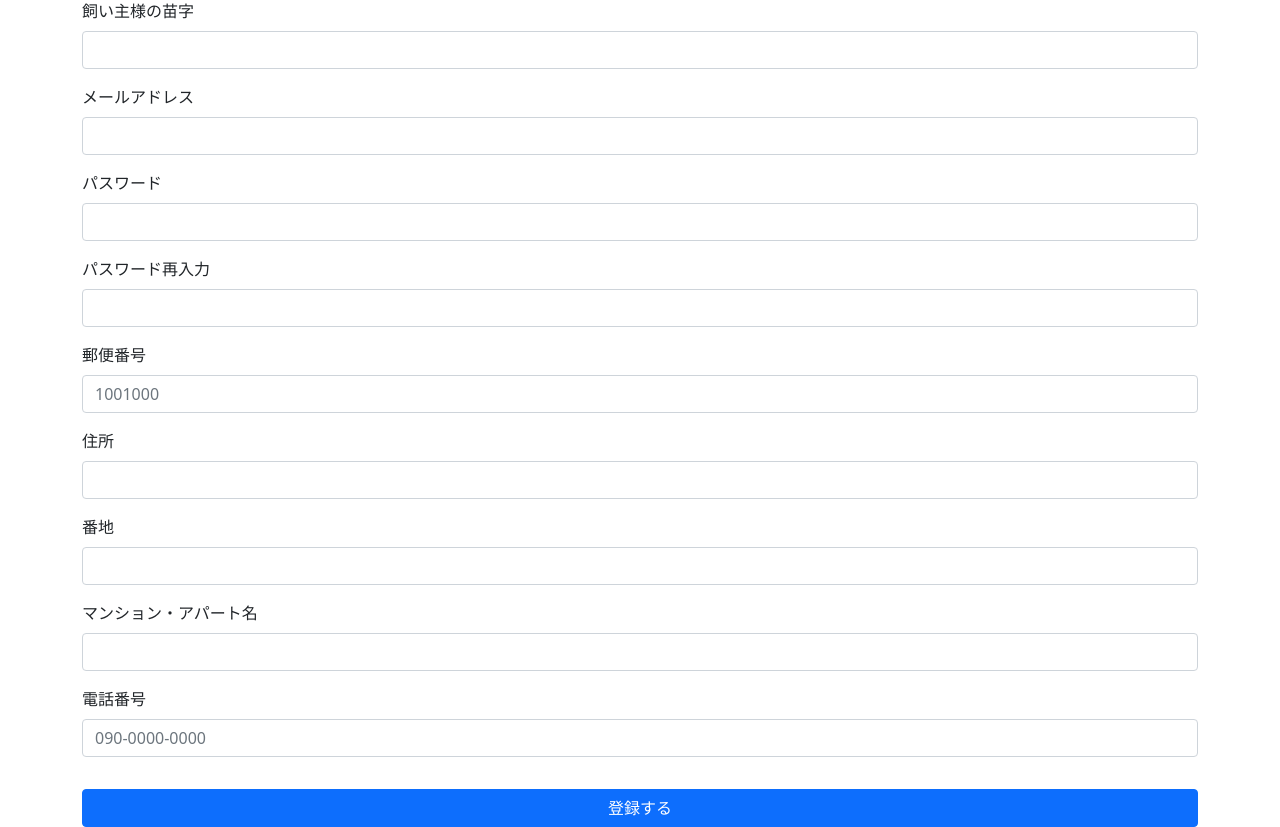
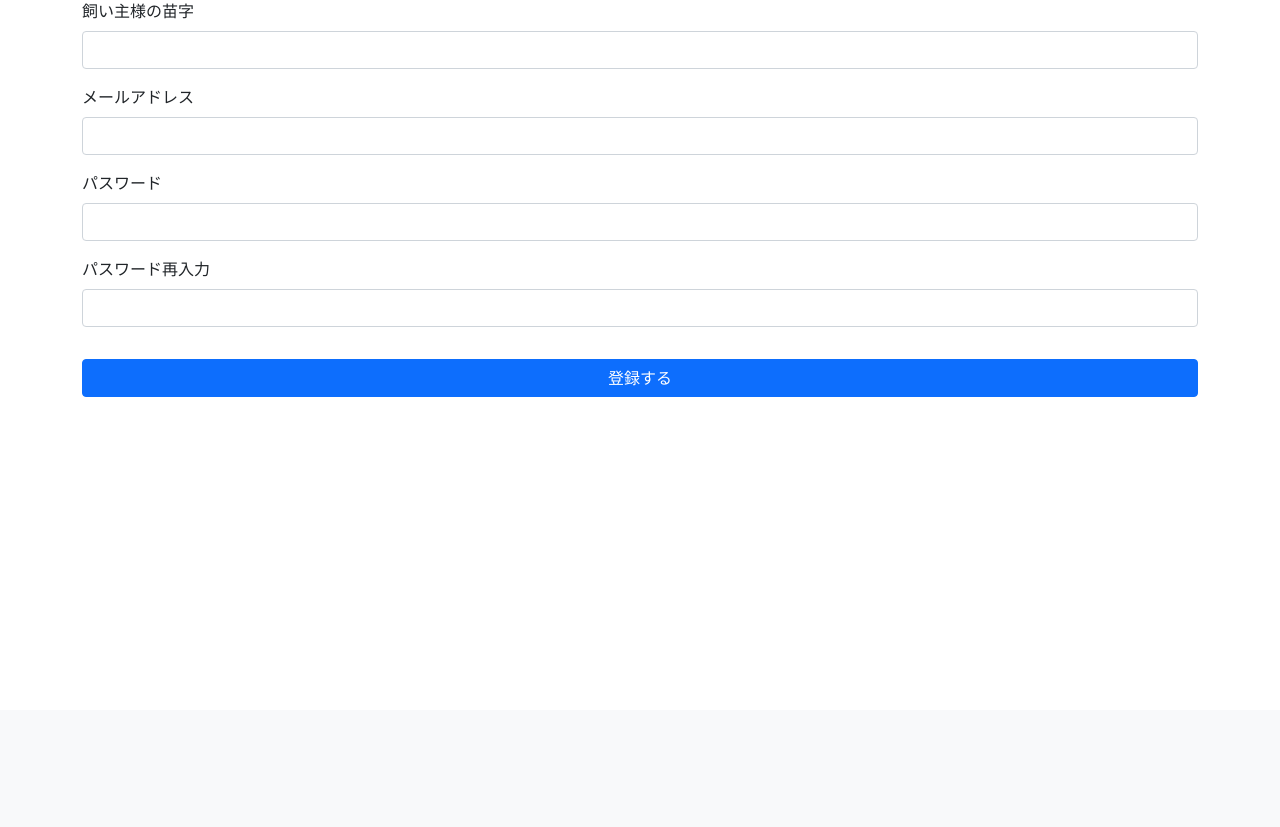
Before and after one commit to mtksugi/PetCalendar, a Django app: template templates/accounts/regist_user.html in a window 1280 px wide. Shown: the part 90-917 px from the top of the page. After the commit the page ends 487 px from the top, so only its background shows below. Run offline with Django 3.2, Linux system fonts and the light colour scheme; the template is opened without the code that fills it: values that come from a table or form of the project are taken from there, others are empty; parts of the project's set-up code (start-up, migrations or seed data) failed here and were passed over; some libraries are stand-ins or nearby versions.

Commit message:
住所関連非表示

```diff
--- a/accounts/forms.py
+++ b/accounts/forms.py
@@ -10,11 +10,11 @@ class RegistUserForm(forms.ModelForm):
     confirm_password = forms.CharField(label='パスワード再入力', widget=forms.PasswordInput(attrs={'class':'form-control'}))
 
     username = forms.CharField(label='飼い主様の苗字', widget=forms.TextInput(attrs={'class':'form-control'}))
-    zip_code = forms.CharField(label="郵便番号", widget=forms.TextInput(attrs={'placeholder': '1001000', 'class':'form-control'}))
-    address1 = forms.CharField(label="住所", widget=forms.TextInput(attrs={'class':'form-control'}))
+    zip_code = forms.CharField(label="郵便番号", required=False, widget=forms.TextInput(attrs={'placeholder': '1001000', 'class':'form-control'}))
+    address1 = forms.CharField(label="住所", required=False, widget=forms.TextInput(attrs={'class':'form-control'}))
     address2 = forms.CharField(label="番地", required=False, widget=forms.TextInput(attrs={'class':'form-control'}))
     address3 = forms.CharField(label="マンション・アパート名", required=False, widget=forms.TextInput(attrs={'class':'form-control'}))
-    phone_number = forms.CharField(label="電話番号", widget=forms.TextInput(attrs={'placeholder': '090-0000-0000', 'class':'form-control'}))
+    phone_number = forms.CharField(label="電話番号", required=False, widget=forms.TextInput(attrs={'placeholder': '090-0000-0000', 'class':'form-control'}))
 
     field_order = ['username', 'email', 'password', 'confirm_password', 'zip_code', 'address1', 'address2', 'address3', 'phone_number']
 
@@ -45,11 +45,11 @@ class UserLoginForm(AuthenticationForm):
 class UpdateUserForm(forms.ModelForm):
 
     username = forms.CharField(label='飼い主様の苗字', widget=forms.TextInput(attrs={'class':'form-control'}))
-    zip_code = forms.CharField(label="郵便番号", widget=forms.TextInput(attrs={'placeholder': '1001000', 'class':'form-control'}))
-    address1 = forms.CharField(label="住所", widget=forms.TextInput(attrs={'class':'form-control'}))
+    zip_code = forms.CharField(label="郵便番号", required=False, widget=forms.TextInput(attrs={'placeholder': '1001000', 'class':'form-control'}))
+    address1 = forms.CharField(label="住所", required=False, widget=forms.TextInput(attrs={'class':'form-control'}))
     address2 = forms.CharField(label="番地", required=False, widget=forms.TextInput(attrs={'class':'form-control'}))
     address3 = forms.CharField(label="マンション・アパート名", required=False, widget=forms.TextInput(attrs={'class':'form-control'}))
-    phone_number = forms.CharField(label="電話番号", widget=forms.TextInput(attrs={'placeholder': '090-0000-0000', 'class':'form-control'}))
+    phone_number = forms.CharField(label="電話番号", required=False, widget=forms.TextInput(attrs={'placeholder': '090-0000-0000', 'class':'form-control'}))
 
     class Meta:
         model = Users
--- a/templates/accounts/regist_user.html
+++ b/templates/accounts/regist_user.html
@@ -24,31 +24,6 @@
       <label for="{{ form.confirm_password.id_for_label }}" class="form-label">パスワード再入力</label>
       {{ form.confirm_password }}
    </div>
-   <div class="mb-3">
-      {{ form.zip_code.errors }}
-      <label for="{{ form.zip_code.id_for_label }}" class="form-label">郵便番号</label>
-      {{ form.zip_code }}
-   </div>
-   <div class="mb-3">
-      {{ form.address1.errors }}
-      <label for="{{ form.address1.id_for_label }}" class="form-label">住所</label>
-      {{ form.address1 }}
-   </div>
-   <div class="mb-3">
-      {{ form.address2.errors }}
-      <label for="{{ form.address2.id_for_label }}" class="form-label">番地</label>
-      {{ form.address2 }}
-   </div>
-   <div class="mb-3">
-      {{ form.address3.errors }}
-      <label for="{{ form.address3.id_for_label }}" class="form-label">マンション・アパート名</label>
-      {{ form.address3 }}
-   </div>
-   <div class="mb-3">
-      {{ form.phone_number.errors }}
-      <label for="{{ form.phone_number.id_for_label }}" class="form-label">電話番号</label>
-      {{ form.phone_number }}
-   </div>
 
    <div class="d-grid gap-1">
       <input class="btn btn-primary mt-3" type="submit" value="登録する">
```
Also changed, not shown: templates/accounts/update_user.html (+0 -26 lines).
